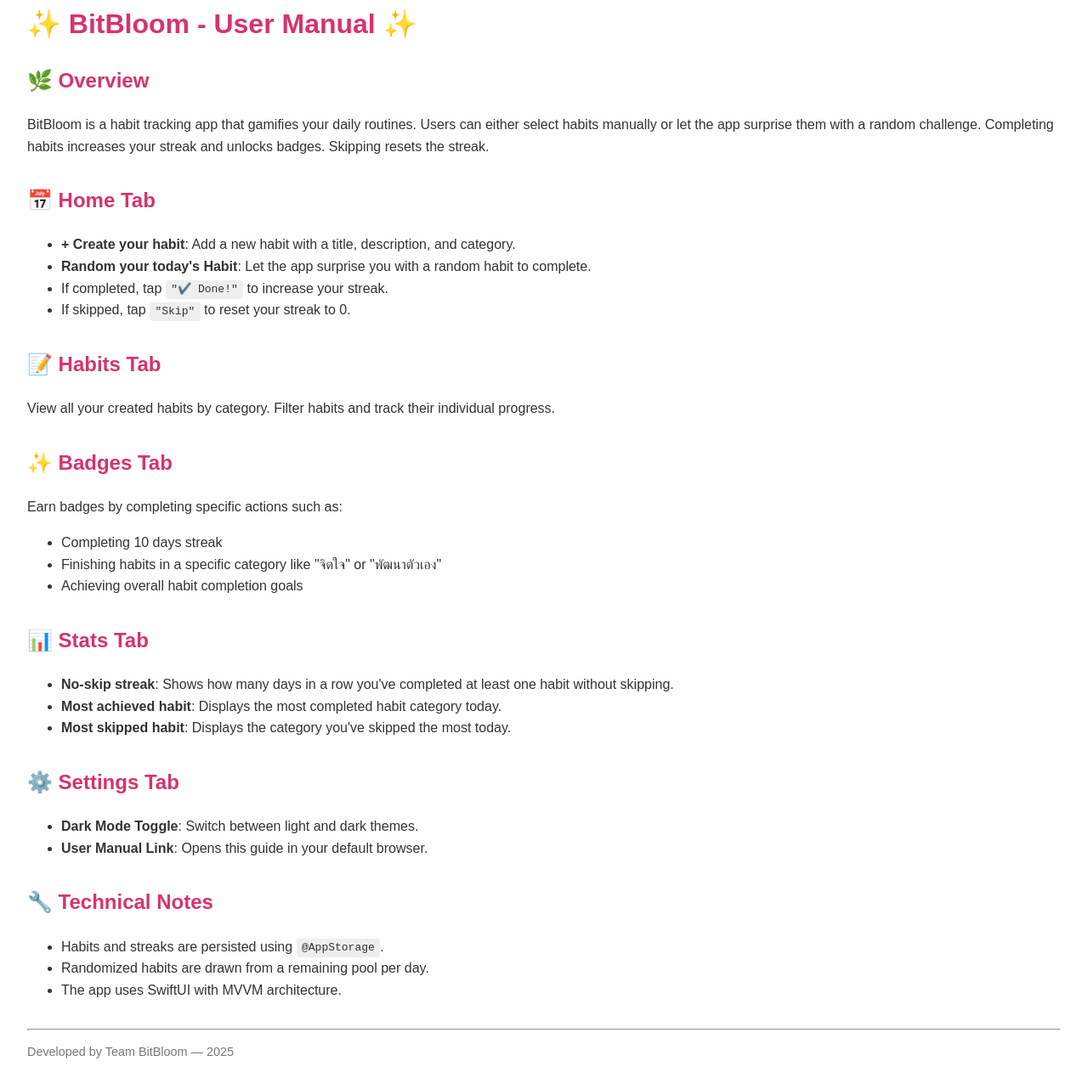
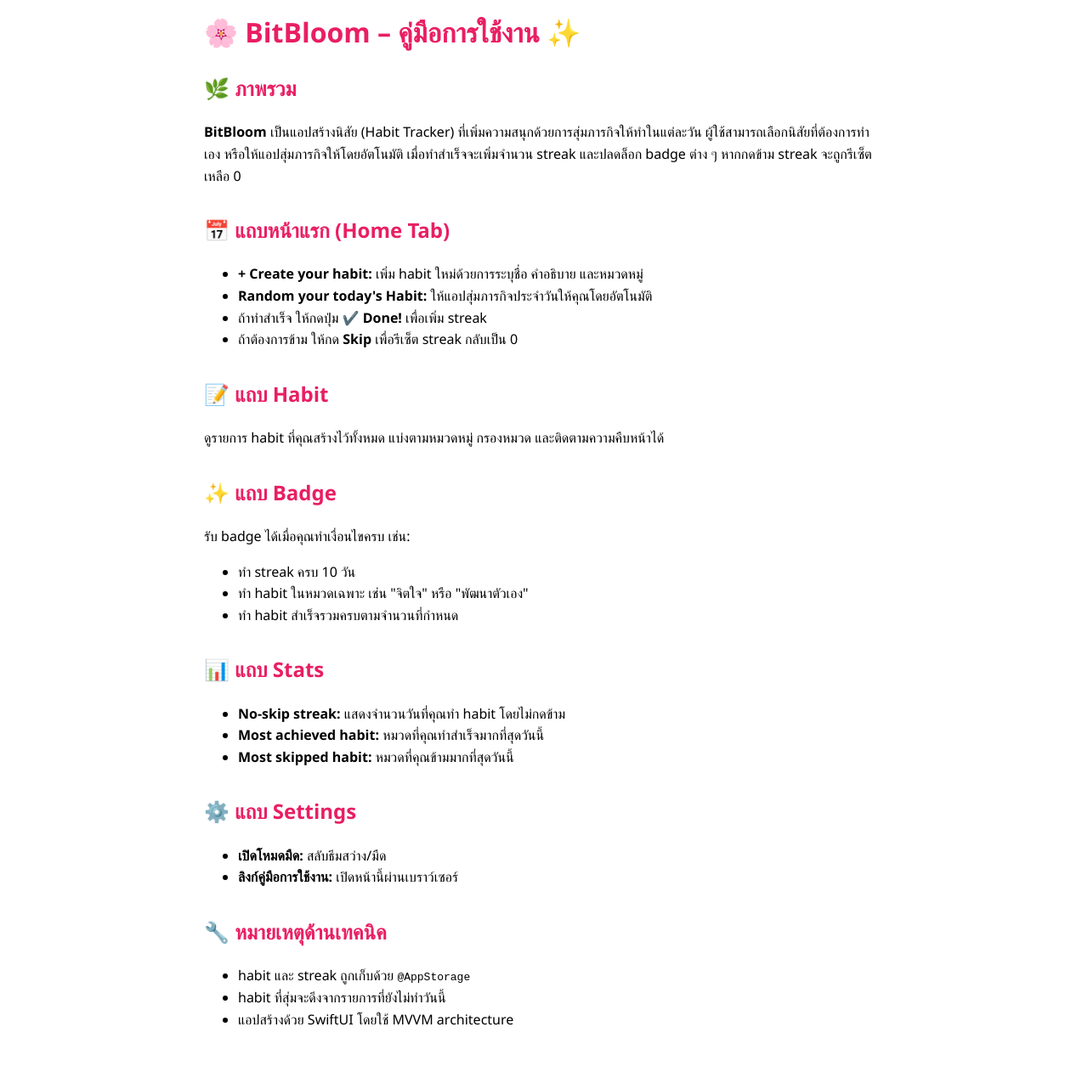
Before and after one commit to Panaphan-5/Bitbloom, a plain HTML site: page index.html in a window 1280 px wide. Shown: the part 29-1311 px from the top of the page at 85% size. Drawn offline with Linux system fonts and the light colour scheme.

Commit message:
Update index.html

```diff
--- a/index.html
+++ b/index.html
@@ -1,78 +1,88 @@
 <!DOCTYPE html>
-<html lang="en">
+<html lang="th">
 <head>
   <meta charset="UTF-8" />
-  <meta name="viewport" content="width=device-width, initial-scale=1.0" />
-  <title>BitBloom - User Manual</title>
+  <meta name="viewport" content="width=device-width, initial-scale=1.0"/>
+  <title>คู่มือใช้งาน BitBloom</title>
   <style>
-    body { font-family: sans-serif; margin: 2rem; line-height: 1.6; background-color: #fefefe; color: #333; }
-    h1, h2 { color: #d6336c; }
-    code { background: #eee; padding: 0.2rem 0.4rem; border-radius: 4px; }
-    .section { margin-bottom: 2rem; }
+    body {
+      font-family: 'Segoe UI', sans-serif;
+      max-width: 800px;
+      margin: auto;
+      padding: 20px;
+      line-height: 1.6;
+    }
+    h1, h2 {
+      color: #e91e63;
+    }
+    .section {
+      margin-bottom: 32px;
+    }
   </style>
 </head>
 <body>
-  <h1>✨ BitBloom - User Manual ✨</h1>
+
+  <h1>🌸 BitBloom – คู่มือการใช้งาน ✨</h1>
 
   <div class="section">
-    <h2>🌿 Overview</h2>
-    <p>BitBloom is a habit tracking app that gamifies your daily routines. Users can either select habits manually or let the app surprise them with a random challenge. Completing habits increases your streak and unlocks badges. Skipping resets the streak.</p>
+    <h2>🌿 ภาพรวม</h2>
+    <p>
+      <strong>BitBloom</strong> เป็นแอปสร้างนิสัย (Habit Tracker) ที่เพิ่มความสนุกด้วยการสุ่มภารกิจให้ทำในแต่ละวัน
+      ผู้ใช้สามารถเลือกนิสัยที่ต้องการทำเอง หรือให้แอปสุ่มภารกิจให้โดยอัตโนมัติ
+      เมื่อทำสำเร็จจะเพิ่มจำนวน streak และปลดล็อก badge ต่าง ๆ หากกดข้าม streak จะถูกรีเซ็ตเหลือ 0
+    </p>
   </div>
 
   <div class="section">
-    <h2>📅 Home Tab</h2>
+    <h2>📅 แถบหน้าแรก (Home Tab)</h2>
     <ul>
-      <li><strong>+ Create your habit</strong>: Add a new habit with a title, description, and category.</li>
-      <li><strong>Random your today's Habit</strong>: Let the app surprise you with a random habit to complete.</li>
-      <li>If completed, tap <code>"✔️ Done!"</code> to increase your streak.</li>
-      <li>If skipped, tap <code>"Skip"</code> to reset your streak to 0.</li>
+      <li><strong>+ Create your habit:</strong> เพิ่ม habit ใหม่ด้วยการระบุชื่อ คำอธิบาย และหมวดหมู่</li>
+      <li><strong>Random your today's Habit:</strong> ให้แอปสุ่มภารกิจประจำวันให้คุณโดยอัตโนมัติ</li>
+      <li>ถ้าทำสำเร็จ ให้กดปุ่ม <strong>✔️ Done!</strong> เพื่อเพิ่ม streak</li>
+      <li>ถ้าต้องการข้าม ให้กด <strong>Skip</strong> เพื่อรีเซ็ต streak กลับเป็น 0</li>
     </ul>
   </div>
 
   <div class="section">
-    <h2>📝 Habits Tab</h2>
-    <p>View all your created habits by category. Filter habits and track their individual progress.</p>
+    <h2>📝 แถบ Habit</h2>
+    <p>ดูรายการ habit ที่คุณสร้างไว้ทั้งหมด แบ่งตามหมวดหมู่ กรองหมวด และติดตามความคืบหน้าได้</p>
   </div>
 
   <div class="section">
-    <h2>✨ Badges Tab</h2>
-    <p>Earn badges by completing specific actions such as:</p>
+    <h2>✨ แถบ Badge</h2>
+    <p>รับ badge ได้เมื่อคุณทำเงื่อนไขครบ เช่น:</p>
     <ul>
-      <li>Completing 10 days streak</li>
-      <li>Finishing habits in a specific category like "จิตใจ" or "พัฒนาตัวเอง"</li>
-      <li>Achieving overall habit completion goals</li>
+      <li>ทำ streak ครบ 10 วัน</li>
+      <li>ทำ habit ในหมวดเฉพาะ เช่น "จิตใจ" หรือ "พัฒนาตัวเอง"</li>
+      <li>ทำ habit สำเร็จรวมครบตามจำนวนที่กำหนด</li>
     </ul>
   </div>
 
   <div class="section">
-    <h2>📊 Stats Tab</h2>
+    <h2>📊 แถบ Stats</h2>
     <ul>
-      <li><strong>No-skip streak</strong>: Shows how many days in a row you've completed at least one habit without skipping.</li>
-      <li><strong>Most achieved habit</strong>: Displays the most completed habit category today.</li>
-      <li><strong>Most skipped habit</strong>: Displays the category you've skipped the most today.</li>
+      <li><strong>No-skip streak:</strong> แสดงจำนวนวันที่คุณทำ habit โดยไม่กดข้าม</li>
+      <li><strong>Most achieved habit:</strong> หมวดที่คุณทำสำเร็จมากที่สุดวันนี้</li>
+      <li><strong>Most skipped habit:</strong> หมวดที่คุณข้ามมากที่สุดวันนี้</li>
     </ul>
   </div>
 
   <div class="section">
-    <h2>⚙️ Settings Tab</h2>
+    <h2>⚙️ แถบ Settings</h2>
     <ul>
-      <li><strong>Dark Mode Toggle</strong>: Switch between light and dark themes.</li>
-      <li><strong>User Manual Link</strong>: Opens this guide in your default browser.</li>
+      <li><strong>เปิดโหมดมืด:</strong> สลับธีมสว่าง/มืด</li>
+      <li><strong>ลิงก์คู่มือการใช้งาน:</strong> เปิดหน้านี้ผ่านเบราว์เซอร์</li>
     </ul>
   </div>
 
   <div class="section">
-    <h2>🔧 Technical Notes</h2>
+    <h2>🔧 หมายเหตุด้านเทคนิค</h2>
     <ul>
-      <li>Habits and streaks are persisted using <code>@AppStorage</code>.</li>
-      <li>Randomized habits are drawn from a remaining pool per day.</li>
-      <li>The app uses SwiftUI with MVVM architecture.</li>
+      <li>habit และ streak ถูกเก็บด้วย <code>@AppStorage</code></li>
+      <li>habit ที่สุ่มจะดึงจากรายการที่ยังไม่ทำวันนี้</li>
+      <li>แอปสร้างด้วย SwiftUI โดยใช้ MVVM architecture</li>
     </ul>
   </div>
 
-  <footer>
-    <hr />
-    <p style="font-size: 0.9rem; color: #777;">Developed by Team BitBloom — 2025</p>
-  </footer>
 </body>
 </html>
```
